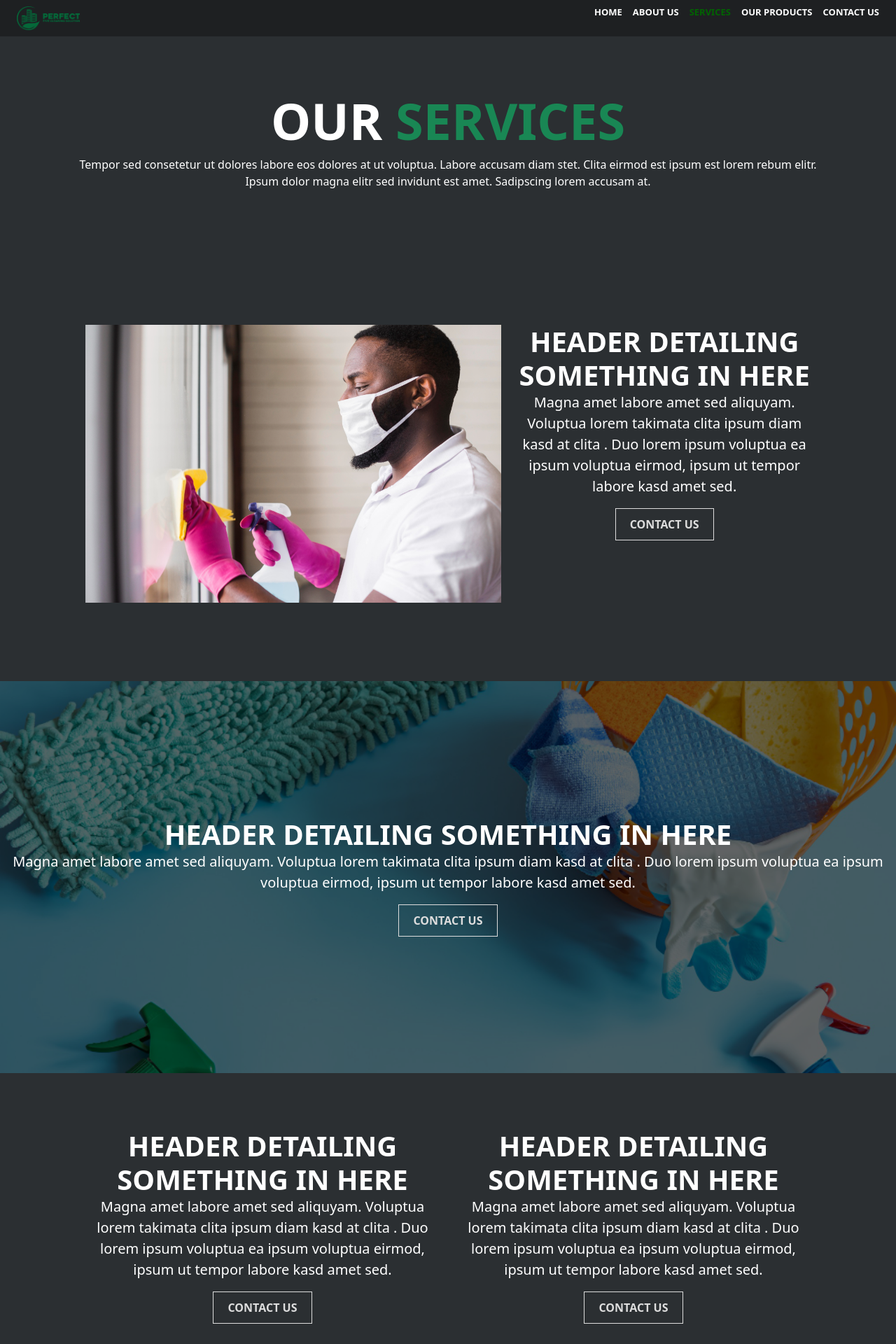
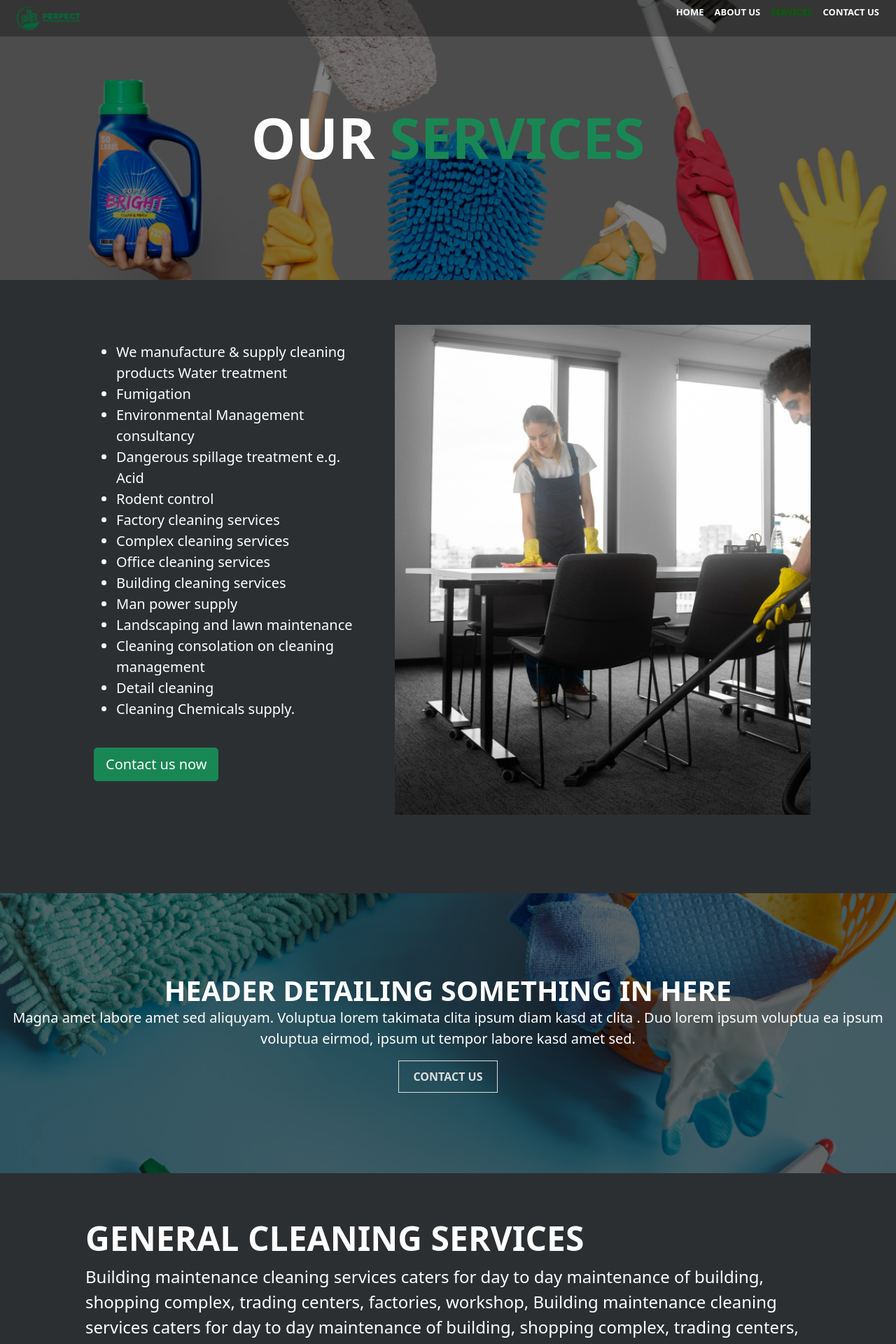
Before and after one commit to joshua-inf/perfect5, a React (Create React App) app: page /perfect5/services in a window 1280 px wide. Shown: the top 1920 px of the page at 70% size. Built offline with nearby package versions, Linux system fonts and the light colour scheme.

Commit message:
added the service page and removed the products page

```diff
--- a/src/App.js
+++ b/src/App.js
@@ -23,7 +23,7 @@ function App() {
           <Route path='/' element={<Home/>}/>
           <Route path='/aboutus' element={<About/>}/>
           <Route path='/ContactUs' element={<ConatctUs/>}/>
-          <Route path='/OurProducts' element={<OurProducts/>}/>
+          {/* <Route path='/OurProducts' element={<OurProducts/>}/> */}
           <Route path='/services' element={<Services/>}/>
           <Route path='/OurProductsDet' element={<OurProductsDetails/>}/>
         </Routes>
--- a/src/components/pages/Services.js
+++ b/src/components/pages/Services.js
@@ -1,6 +1,7 @@
-import image from '../../images/services.jpg';
-import image1 from '../../images/clean8.jpg';
+import image from '../../images/hands-holding-cleaning-tools-solutions.jpg';
+import image1 from '../../images/full-shot-people-cleaning-office.jpg';
 import image2 from '../../images/colorful-composition-with.jpg'
+import image3 from '../../images/cleaning-concept-set-cleaning-.jpg'
 import { motion } from 'framer-motion';
 
 const Services = () => {
@@ -13,20 +14,19 @@ const Services = () => {
             >
                 <div style={{ backgroundSize: 'cover', backgroundPosition: 'center bottom', minHeight: '100vh' }}>
                     <div style={{ backgroundColor: 'rgba(0,0,0,0.6)' }}>
-                        <div className='d-flex flex-column justify-content-center text-center' style={{ minHeight: '50vh' }}>
-                            <motion.div initial={{ y: '15vh', opacity: 0 }} animate={{ y: 0, opacity: 1, transition: { type: 'spring', duration: 4 } }}>
-                                <div className='d-flex flex-column justify-content-center'>
+                        <div className='d-flex flex-column justify-content-center text-center' style={{ position: 'relative', minHeight: '50vh', background: `url(${image}) no-repeat`, backgroundSize: 'cover', backgroundPositionY: '50%' }}>
+                            <div style={{ backgroundColor: 'rgba(0,0,0,0.5)', position: 'absolute', top: '0', bottom: '0', width: '100%' }}>
+                                <motion.div style={{ height: '100%' }} initial={{ y: '15vh', opacity: 0 }} animate={{ y: 0, opacity: 1, transition: { type: 'spring', duration: 4 } }}>
+                                    <div style={{ height: '100%' }} className='d-flex  flex-column justify-content-center'>
                                         <div>
-                                        <h3 className='display-2 fw-bold text-white text-uppercase'> our<span className='text-success'> services</span></h3>
-                                        <div className='text-white'>
-                                            <div className='text-center'>Tempor sed consetetur ut dolores labore eos dolores at ut voluptua. Labore accusam diam stet.
-                                                Clita eirmod est ipsum est lorem rebum elitr. <br /> Ipsum dolor magna elitr sed invidunt est amet. Sadipscing lorem accusam at.</div>
-                                        </div>
+                                            <h3 className='display-1 fw-bold text-white text-uppercase'> our<span className='text-success'> services</span></h3>
+
                                             <div>
                                             </div>
                                         </div>
                                     </div>
                                 </motion.div>
+                            </div>
                         </div>
 
                         <div className='p-3'>
@@ -35,25 +35,35 @@ const Services = () => {
                                 <div className='col-12 col-md-10'>
                                     <div className='my-5'>
                                         <div className='row'>
-                                            <div className='col-12 col-md-7'>
-                                                <img src={image1} width='100%' />
+                                            <div className='col-12 col-md-5 p-4'>
+                                                <div>
+                                                    <div className='text-white fs-5'>
+                                                        <ul>
+                                                            <li>We manufacture & supply cleaning products Water treatment </li>
+                                                            <li>Fumigation</li>
+                                                            <li>Environmental Management consultancy</li>
+                                                            <li>Dangerous spillage treatment e.g. Acid</li>
+                                                            <li>Rodent control</li>
+                                                            <li>Factory cleaning services</li>
+                                                            <li>Complex cleaning services</li>
+                                                            <li>Office cleaning services</li>
+                                                            <li>Building cleaning services</li>
+                                                            <li>Man power supply</li>
+                                                            <li>Landscaping and lawn maintenance</li>
+                                                            <li>Cleaning consolation on cleaning management</li>
+                                                            <li>Detail cleaning</li>
+                                                            <li>Cleaning Chemicals supply.</li>
+                                                        </ul>
                                                     </div>
-                                            <div className='text-center col-12 col-md-5 text-white'>
-                                                <div>
-                                                    <div className='display-6 fw-bold text-uppercase'>header detailing something in here</div>
-                                                    <div>
-                                                        <p className='fs-5'>
-                                                            Magna amet labore amet sed aliquyam. Voluptua lorem takimata clita ipsum diam kasd at clita
-                                                            . Duo lorem ipsum voluptua ea ipsum voluptua eirmod, ipsum ut tempor labore kasd amet sed.
-                                                        </p>
-                                                        <div>
+                                                    <button className='btn btn-success btn-lg my-4'>Contact us now</button>
                                                 </div>
                                             </div>
-                                                    <div>
-                                                        <button className='btn-cont text-uppercase fw-bold'>contact us</button>
+                                            <div className='col-12 col-md-7'>
+                                                <div className='bg-light' style={{ height: '100%', overflow: 'hidden' }}>
+                                                    <img className='bg-light' src={image1} height='100%' />
                                                 </div>
                                             </div>
-                                            </div>
+
                                         </div>
                                     </div>
 
@@ -61,9 +71,11 @@ const Services = () => {
                                 <div className='col-md-1'></div>
                             </div>
                         </div>
+
+
                         <div className='mt-5'>
                             <div>
-                                <div style={{ height: "70vh", background: `url(${image2}) no-repeat center`, backgroundSize: 'cover' }}>
+                                <div style={{ height: "50vh", background: `url(${image2}) no-repeat center`, backgroundSize: 'cover' }}>
                                     <div className='d-flex justify-content-center' style={{ backgroundColor: 'rgba(0,0,0,0.6)', height: '100%', width: '100%' }}>
                                         <div className='w-100 d-flex justify-content-center flex-column text-center col-5 text-white'>
                                             <div className='p-3'>
@@ -85,30 +97,42 @@ const Services = () => {
                                 </div>
                             </div>
                         </div>
+
+
+
                         <div className='p-3'>
                             <div className='row'>
                                 <div className='col-md-1'></div>
                                 <div className='col-12 col-md-10'>
-                                    <div className='my-5'>
-                                        <div className='row'>
-                                            <div className='text-center col-12 p-3 col-md-6 text-white'>
+                                    <div className='my-5 text-white'>
                                         <div>
-                                                    <div className='display-6 fw-bold text-uppercase'>header detailing something in here</div>
-                                                    <div>
-                                                        <p className='fs-5'>
-                                                            Magna amet labore amet sed aliquyam. Voluptua lorem takimata clita ipsum diam kasd at clita
-                                                            . Duo lorem ipsum voluptua ea ipsum voluptua eirmod, ipsum ut tempor labore kasd amet sed.
+                                            <h1 className='display-5 fw-bold'>GENERAL CLEANING SERVICES</h1>
+                                        </div>
+                                        <div className='fs-4'>
+                                            <p>
+                                                Building maintenance cleaning services caters for day to day maintenance of building, shopping complex, trading centers, factories, workshop,
+                                                Building maintenance cleaning services caters for day to day maintenance of building, shopping complex, trading centers, factories, workshop,
                                             </p>
-                                                        <div>
                                         </div>
                                     </div>
                                     <div>
-                                                        <button className='btn-cont text-uppercase fw-bold'>contact us</button>
+                                        <div className='row'>
+                                            <div className='col-7'>
+                                                <img alt='constraction image for some peoplr' src={image} width='100%' />
                                             </div>
                                         </div>
                                     </div>
-                                            <div className='text-center col-12 p-3 col-md-6 text-white'>
+                                </div>
+                                <div className='col-md-1'></div>
+                            </div>
+                        </div>
+
+                        <div className='mt-5'>
                             <div>
+                                <div style={{ height: "50vh", background: `url(${image2}) no-repeat center`, backgroundSize: 'cover' }}>
+                                    <div className='d-flex justify-content-center' style={{ backgroundColor: 'rgba(0,0,0,0.6)', height: '100%', width: '100%' }}>
+                                        <div className='w-100 d-flex justify-content-center flex-column text-center col-5 text-white'>
+                                            <div className='p-3'>
                                                 <div className='display-6 fw-bold text-uppercase'>header detailing something in here</div>
                                                 <div>
                                                     <p className='fs-5'>
@@ -125,9 +149,19 @@ const Services = () => {
                                         </div>
                                     </div>
                                 </div>
+                            </div>
+                        </div>
 
+
+                        <div>
+                            <div style={{minHeight:'100vh', position:'relative', background:` url(${image3}) no-repeat center`, backgroundSize:'cover'}}>
+                                <div style={{backgroundColor:'rgba(0,0,0,0.5)', position:'absolute', width:'100%', top:'0', bottom:'0'}}>
+                                    <div style={{height:'100%'}}>
+                                        <div className='py-5 my-5'>
+                                            <h4 className='display-4 text-white text-center fw-bold'>SOME OF OUR PRODUCT BRANDS</h4>
                                         </div>
-                                <div className='col-md-1'></div>
+                                    </div>
+                                </div>
                             </div>
                         </div>
                     </div>
--- a/src/components/topbottom/Nav.js
+++ b/src/components/topbottom/Nav.js
@@ -43,7 +43,7 @@ export function Nav() {
                                 <li className='d-flex flex-column justify-content-center'><NavLink className='text-decoration-none' to='/'>Home</NavLink></li>
                                 <li className='d-flex flex-column justify-content-center'><NavLink className='text-decoration-none' to='/aboutUs/'>about us</NavLink></li>
                                 <li className='d-flex flex-column justify-content-center'><NavLink className=' text-decoration-none' to='/services'>services</NavLink></li>
-                                <li className='d-flex flex-column justify-content-center'><NavLink className=' text-decoration-none' to='/ourProducts'>our products</NavLink></li>
+                                {/* <li className='d-flex flex-column justify-content-center'><NavLink className=' text-decoration-none' to='/ourProducts'>our products</NavLink></li> */}
                                 <li className='d-flex flex-column justify-content-center'><NavLink className='text-decoration-none' to='/ContactUs'>contact us</NavLink></li>
                             </ul>
                         </div>
```
Also changed, not shown: src/images/cleaning-concept-set-cleaning-.jpg (added). Lines whose indentation alone changed are shown as unchanged.
